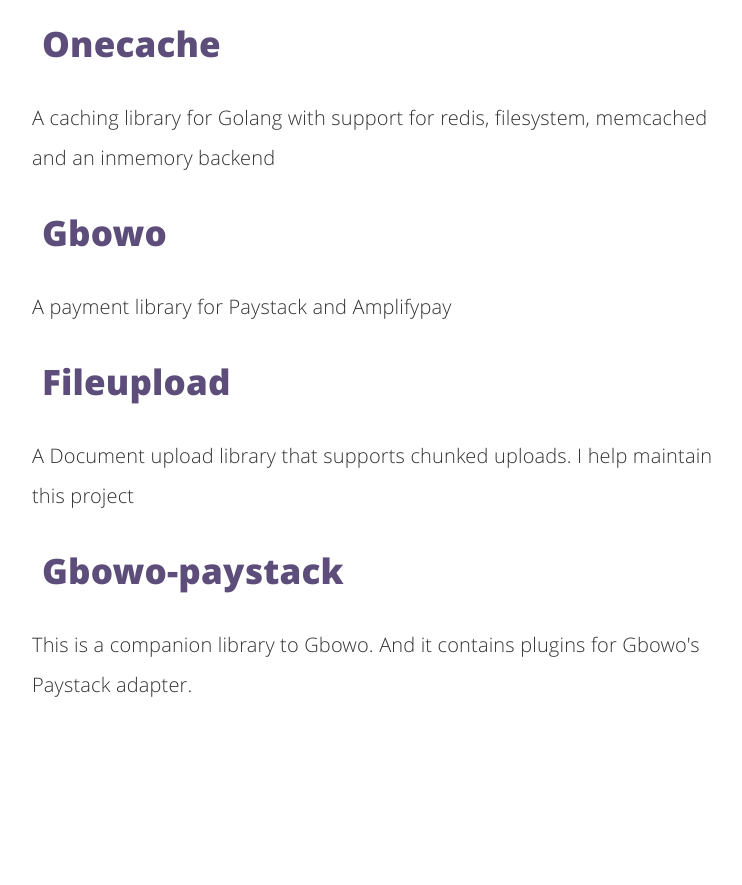
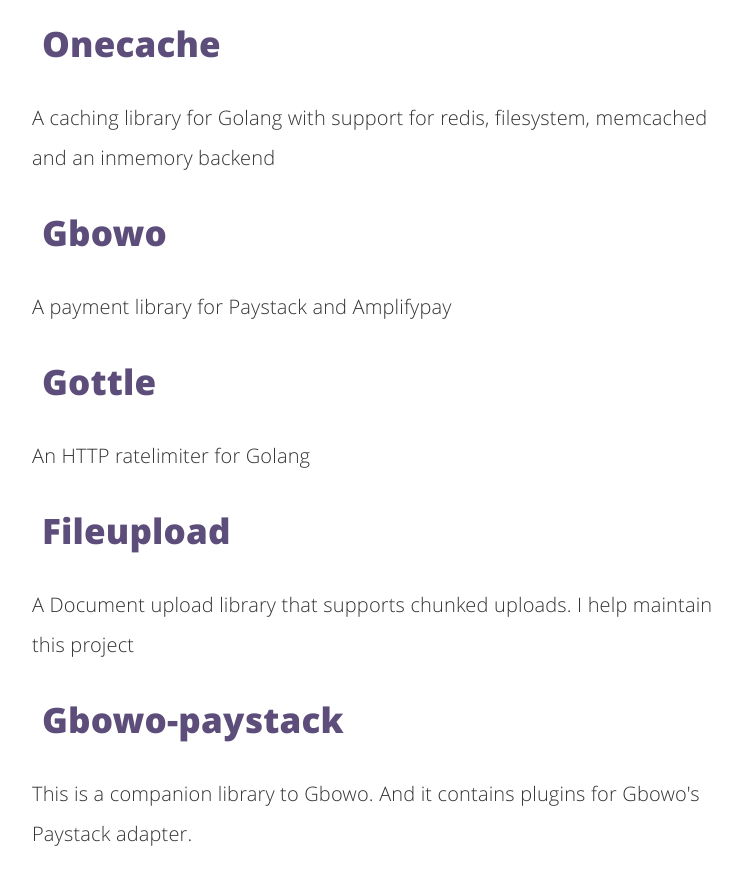
Before and after one commit to adelowo/portfolio, a Jekyll site: the page built from about.html, in a window 1280 px wide and 900 px high, scrolled down 931 px. Shown: the top 885 px of the window, without its empty margins (268-1010 px from the left). Built offline with Jekyll 4.4.1, drawn with Linux system fonts in a browser that asks for light colours; before the commit the page ends 1682 px from its top, so only the background shows below that.

Commit message:
Added gottle to the list of projects

```diff
--- a/_config.yml
+++ b/_config.yml
@@ -59,6 +59,10 @@
     url: https://github.com/adelowo/gbowo
     description: A payment library for Paystack and Amplifypay
 
+  - name: Gottle
+    url: https://github.com/adelowo/gottle
+    description: An HTTP ratelimiter for Golang
+
   - name: Fileupload
     url: https://github.com/Gargron/fileupload
     description: "A Document upload library that supports chunked uploads. I help maintain this project"
```
